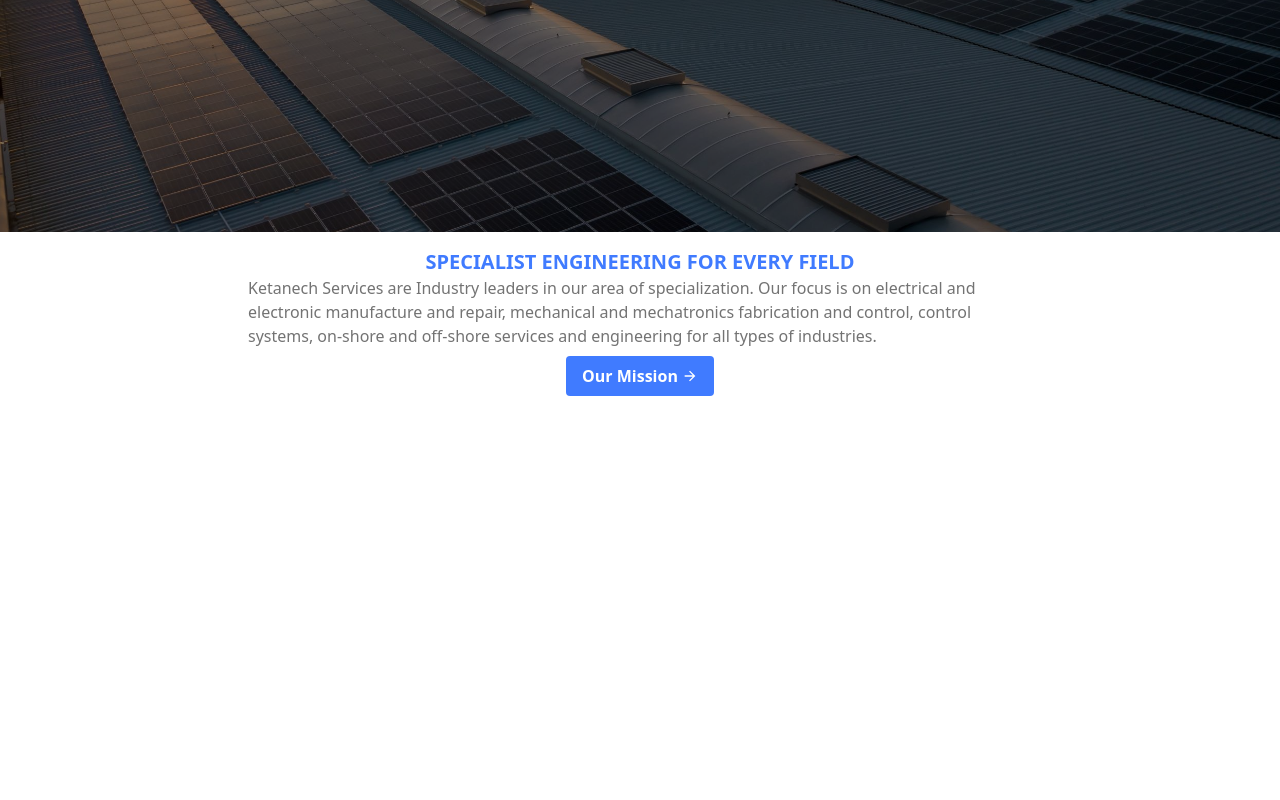
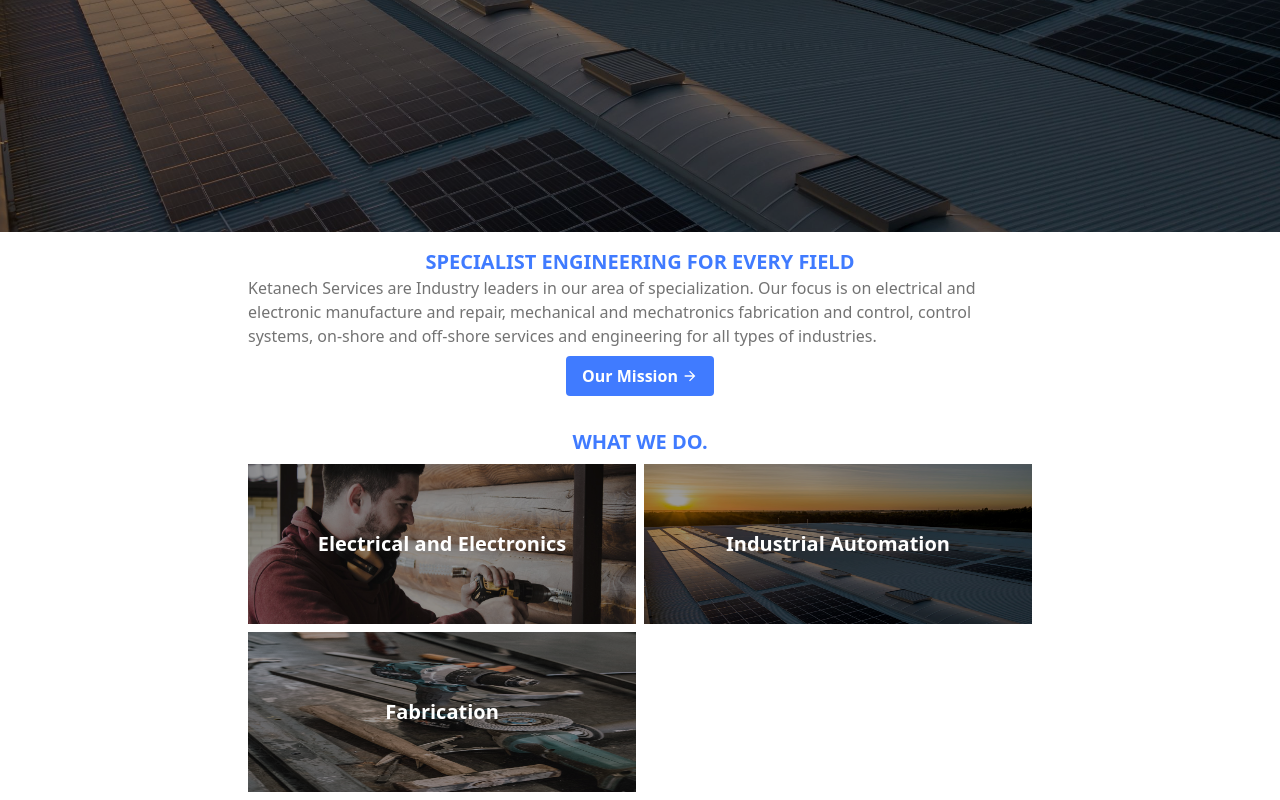
Before and after one commit to Ayothegod/ketanech, a Next.js app: page / in a window 1280 px wide. Shown: the part 472-1272 px from the top of the page. Before the commit the page ends 916 px from the top, so only its background shows below. Built offline with nearby package versions, Linux system fonts and the light colour scheme.

Commit message:
initial wghatwedo

```diff
--- a/components/Body.jsx
+++ b/components/Body.jsx
@@ -1,9 +1,11 @@
 import Mission from "./Mission"
+import WhatWeDo from "./WhatWeDo"
 
 const Body = () => {
   return (
     <div className="max-w-[50rem] mx-auto p-2">
       <Mission/>
+      <WhatWeDo/>
     </div>
   )
 }
--- a/components/Mission.jsx
+++ b/components/Mission.jsx
@@ -2,7 +2,7 @@
 
 const Mission = () => {
     return (
-        <div className="mt-2 mb-10">
+        <div className="mt-2 ">
             <h2 className="grid place-items-center text-xl text-blue font-semibold uppercase text-center">Specialist engineering for every field</h2>
             <p className="text-neutral-500">Ketanech Services are Industry leaders in our area of specialization. Our focus is on electrical and electronic manufacture and repair, mechanical and mechatronics fabrication and control, control systems, on-shore and off-shore services and engineering for all types of industries.</p>
             <div className="flex items-center justify-center my-2">
--- a/components/WhatWeDo.jsx
+++ b/components/WhatWeDo.jsx
@@ -1,8 +1,36 @@
+import james4 from "@/asset/james-kovin-qqLxF3M-MA8-unsplash-4.jpg"
+import nuno4 from "@/asset/nuno-marques-0GbrjL3vZF4-unsplash-4.jpg"
+import sidney4 from "@/asset/sidney-pearce-WRgKwttuP7A-unsplash-4.jpg"
+import Image from "next/image"
 
 const WhatWeDo = () => {
-  return (
-    <div>WhatWeDo</div>
-  )
+    return (
+        <div className="mt-8">
+            <h2 className="grid place-items-center text-xl text-blue font-semibold uppercase text-center mb-2">What we do.</h2>
+            <div className="grid grid-cols-1 sm:grid-cols-2 gap-2">
+                <div className=" relative" >
+                    <Image src={james4} alt="first" className="h-40 w-full object-cover object-center" />
+                    <div className="absolute inset-0 bg-[rgba(0,0,0,.4)] grid place-items-center">
+                        <p className="text-xl font-bold text-white">Electrical and Electronics</p>
+                    </div>
+                </div>
+
+                <div className=" relative">
+                    <Image src={nuno4} alt="absolute" className=" h-40 w-full" />
+                    <div className="absolute inset-0 bg-[rgba(0,0,0,.4)] grid place-items-center">
+                        <p className="text-xl font-bold text-white">Industrial Automation</p>
+                    </div>
+                </div>
+
+                <div className=" relative">
+                    <Image src={sidney4} alt="absolute" className=" h-40 w-full" />
+                    <div className="absolute inset-0 bg-[rgba(0,0,0,.4)] grid place-items-center">
+                        <p className="text-xl font-bold text-white">Fabrication</p>
+                    </div>
+                </div>
+            </div>
+        </div>
+    )
 }
 
 export default WhatWeDo
--- a/pages/index.js
+++ b/pages/index.js
@@ -1,7 +1,7 @@
 // import { Inter } from 'next/font/google'
+// import james4 from "@/asset/james-kovin-qqLxF3M-MA8-unsplash-4.jpg"
 import nuno4 from "@/asset/nuno-marques-0GbrjL3vZF4-unsplash-4.jpg"
 import Body from "@/components/Body";
-// import james4 from "@/asset/james-kovin-qqLxF3M-MA8-unsplash-4.jpg"
 import Header from "@/components/Header";
 
 // const inter = Inter({ subsets: ['latin'] })
```
